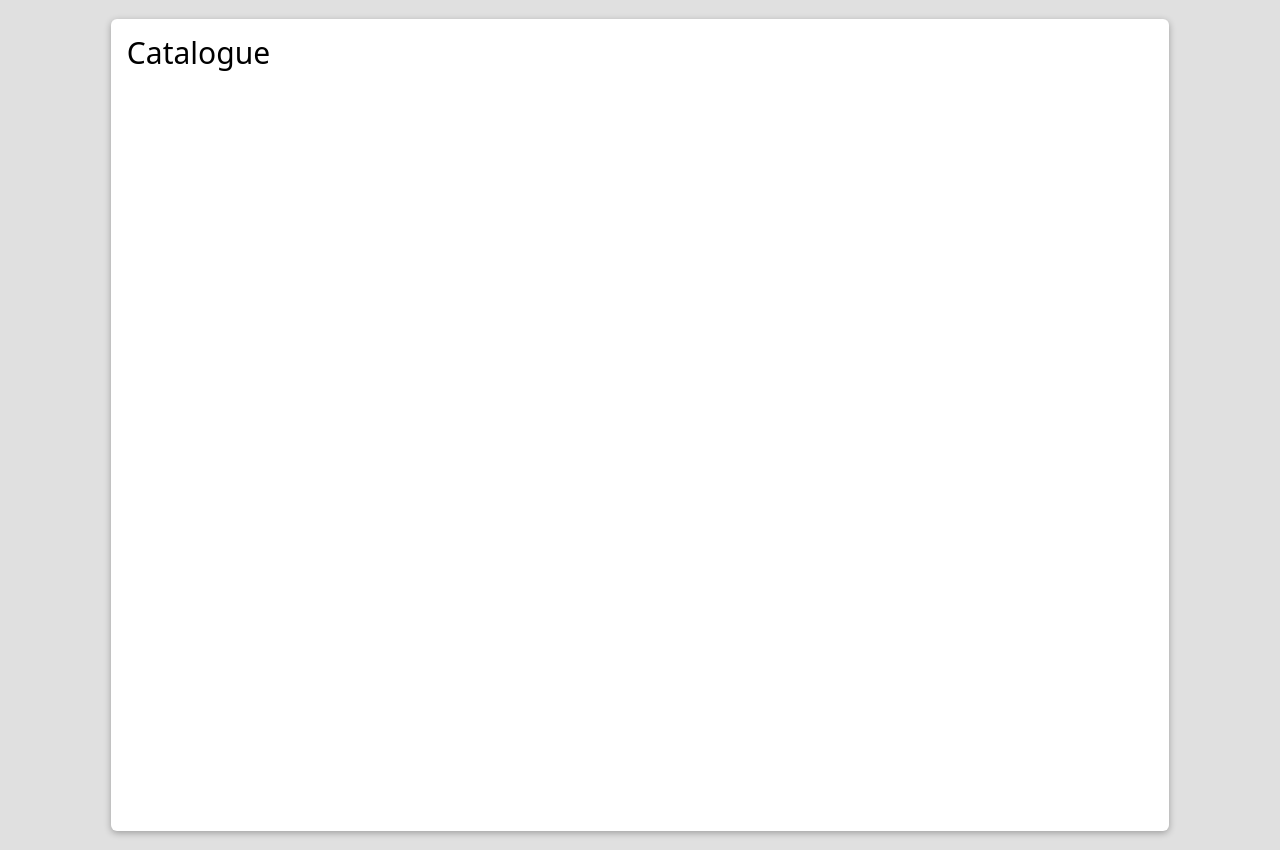
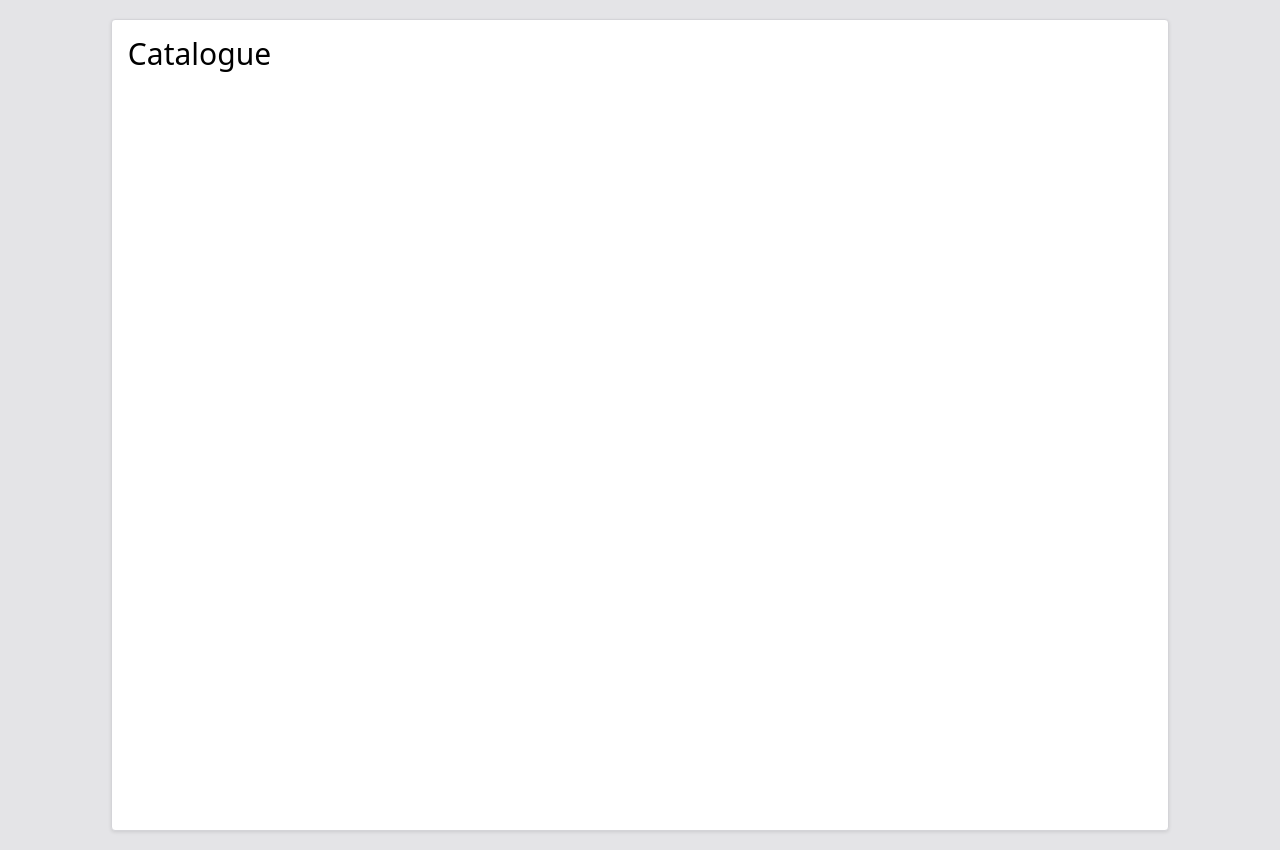
Before and after one commit to victorkimuyu/Kayak-Design-Catalogue, a website: page index.html in a window 1280 px wide. Drawn offline with nearby package versions, Linux system fonts and the light colour scheme.

Commit message:
Adjusted body bg to a darker gray

```diff
--- a/index.html
+++ b/index.html
@@ -10,7 +10,7 @@
     <link rel="stylesheet" href="dist/css/layout.css">
 </head>
 <body class="letter landscape">
-    <section class="sheet p-4">
+    <section class="sheet p-6">
         <h1 class="text-3xl font-medium">Catalogue</h1>
     </section>
 </body>
--- a/src/tailwind/input.css
+++ b/src/tailwind/input.css
@@ -1,3 +1,11 @@
 @tailwind base;
 @tailwind components;
 @tailwind utilities;
+
+.sheet{
+    @apply p-4 rounded-[4px] border border-zinc-300;
+}
+
+.letter{
+    @apply bg-zinc-200;
+}
```
Also changed, not shown: dist/css/layout.css, dist/css/main.css.
